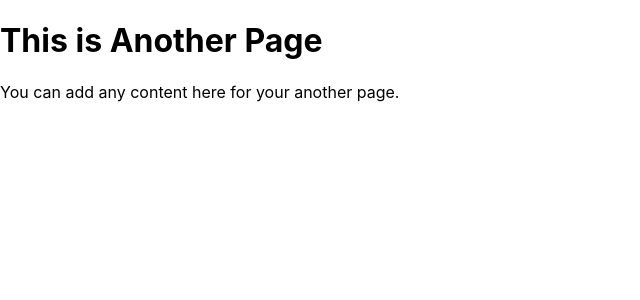
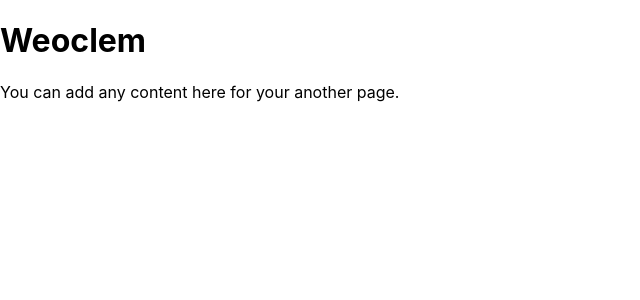
Before and after one commit to ishimwepati/Ishimwe-Joseph, a React (Create React App) app: page / in a window 1280 px wide. Shown: the top 300 px of the page, without its empty margins (0-640 px from the left). Built offline with nearby package versions, Linux system fonts and the light colour scheme; a web font is replaced by a local one.

Commit message:
Home page connected

```diff
--- a/src/components/home.js
+++ b/src/components/home.js
@@ -3,7 +3,7 @@ import React from 'react';
 const AnotherPage = () => {
   return (
     <div className="another-page">
-      <h1>This is Another Page</h1>
+      <h1>Weoclem</h1>
       <p>You can add any content here for your another page.</p>
     </div>
   );
```
